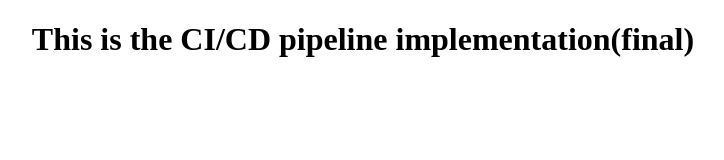
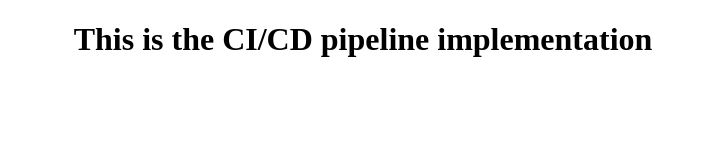
Before and after one commit to rupacepro/DevOpsAssignment3, a website: page index.html in a window 1280 px wide. Shown: the whole page, without its empty margins (277-1001 px from the left). Drawn offline with Linux system fonts and the light colour scheme.

Commit message:
fixed huge typo

```diff
--- a/index.html
+++ b/index.html
@@ -6,7 +6,7 @@
     <title>Index</title>
 </head>
 <body>
-    <center><h1>This is the CI/CD pipeline implementation(final)</center><br>
+    <center><h1>This is the CI/CD pipeline implementation</center><br>
     </h1>
 </body>
 </html>
```
